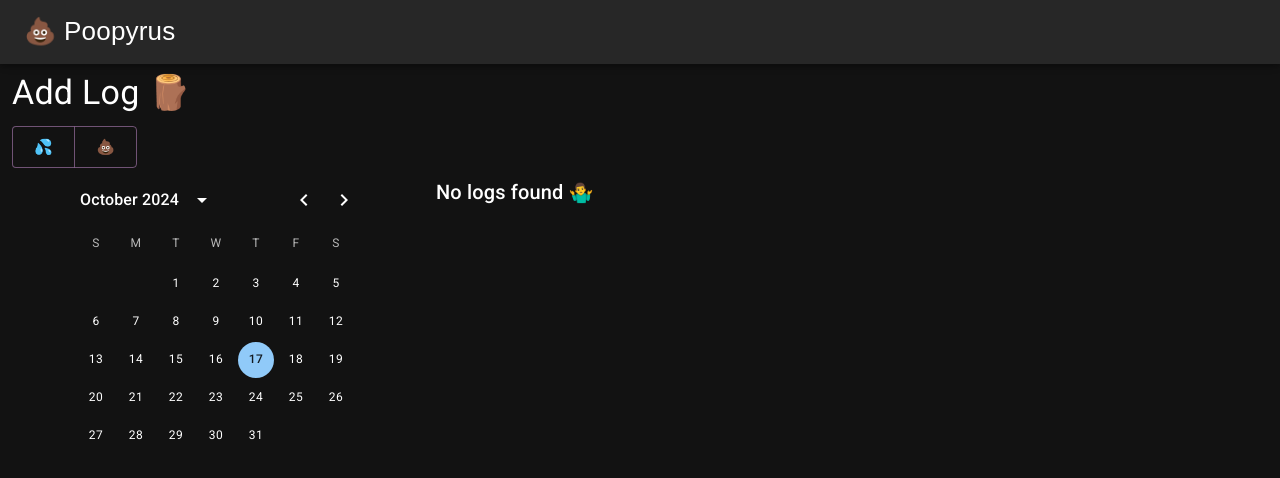
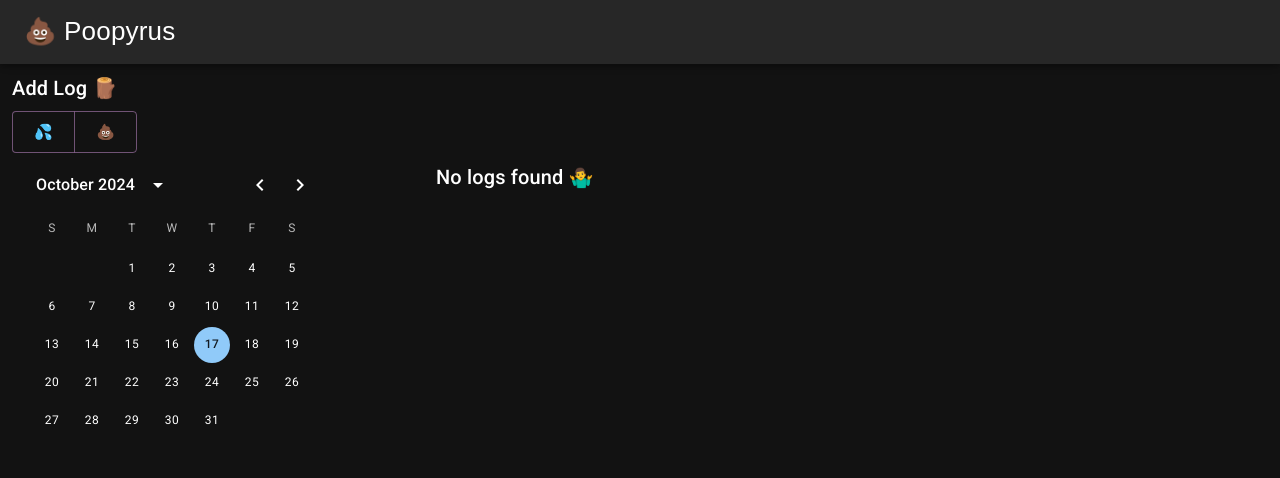
Before and after one commit to zpillsbury/poopyrus, a React (Vite) app: page / in a window 1280 px wide. Shown: the top 478 px of the page. Built offline with nearby package versions, Linux system fonts and the light colour scheme; a web font is replaced by a local one.

Commit message:
changed header size

```diff
--- a/src/App.tsx
+++ b/src/App.tsx
@@ -68,7 +68,7 @@ export function App() {
       </AppBar>
 
       <div id="content">
-        <Typography variant="h4" gutterBottom>
+        <Typography variant="h6" gutterBottom>
           Add Log 🪵
         </Typography>
 
@@ -93,7 +93,11 @@ export function App() {
         <Grid container spacing={2}>
           <Grid size={{ sm: 12, md: 4 }}>
             <LocalizationProvider dateAdapter={AdapterLuxon}>
-              <DateCalendar value={calDate} onChange={(newValue) => setCalDate(newValue)} />
+              <DateCalendar
+                sx={{ marginLeft: 0, marginRight: 0 }}
+                value={calDate}
+                onChange={(newValue) => setCalDate(newValue)}
+              />
             </LocalizationProvider>
           </Grid>
 
```
